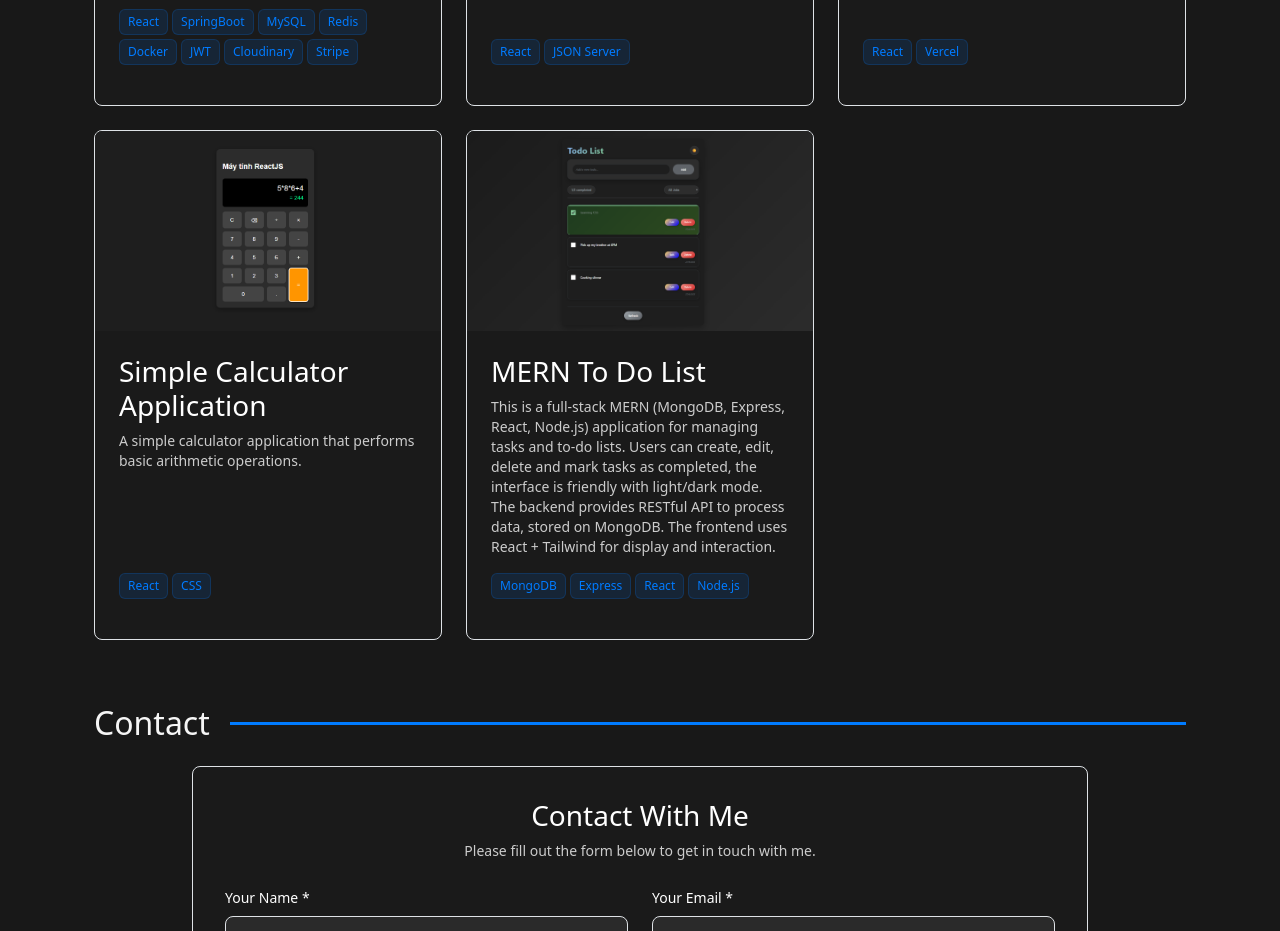
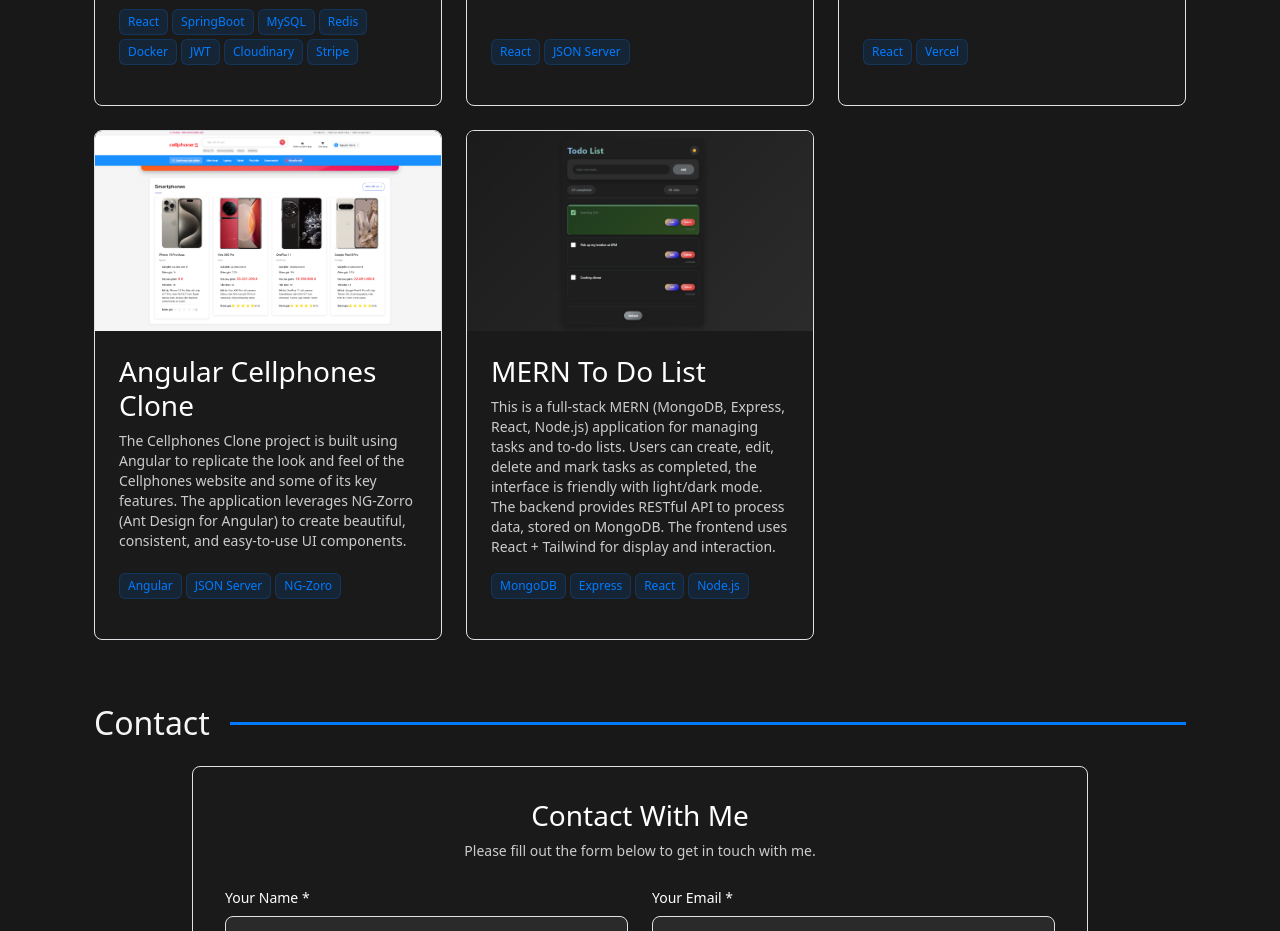
Before and after one commit to HuyANGULARandREACT/Portfolio, a React (Vite) app in the folder react_portfolio/: page / in a window 1280 px wide. Shown: the part 3780-4711 px from the top of the page. Built offline with nearby package versions, Linux system fonts and the light colour scheme.

Commit message:
add project

```diff
--- a/react_portfolio/src/data/Locales/en.js
+++ b/react_portfolio/src/data/Locales/en.js
@@ -90,11 +90,11 @@ const en = {
     },
     {
       id: 4,
-      name: "Simple Calculator Application",
-      image: "/calculator/simpleCalculator.png",
+      name: "Angular Cellphones Clone",
+      image: "/cellPhonesClone/celphonesClone.png",
       description:
-        "A simple calculator application that performs basic arithmetic operations.",
-      technologies: ["React", "CSS"],
+        "The Cellphones Clone project is built using Angular to replicate the look and feel of the Cellphones website and some of its key features. The application leverages NG-Zorro (Ant Design for Angular) to create beautiful, consistent, and easy-to-use UI components.",
+      technologies: ["Angular", "JSON Server", "NG-Zoro"],
       demoLink: "#",
       codeLink: "#",
     },
--- a/react_portfolio/src/data/Locales/vi.js
+++ b/react_portfolio/src/data/Locales/vi.js
@@ -93,11 +93,11 @@ const vi = {
     },
     {
       id: 4,
-      name: "Ứng Dụng Máy Tính Đơn Giản",
-      image: "/calculator/simpleCalculator.png",
+      name: "Angular Cellphones Clone",
+      image: "/cellPhonesClone/celphonesClone.png",
       description:
-        "Một ứng dụng máy tính đơn giản thực hiện các phép toán số học cơ bản.",
-      technologies: ["React", "CSS"],
+        "Dự án Cellphones Clone được xây dựng bằng Angular nhằm mô phỏng lại giao diện và một số tính năng chính của trang web Cellphones. Ứng dụng tận dụng NG-Zorro (Ant Design for Angular) để tạo ra các component UI đẹp mắt, nhất quán và dễ sử dụng.",
+      technologies: ["Angular", "JSON Server", "NG-Zoro"],
       demoLink: "#",
       codeLink: "#",
     },
```
Also changed, not shown: react_portfolio/public/cellPhonesClone/celphonesClone.png (added).
